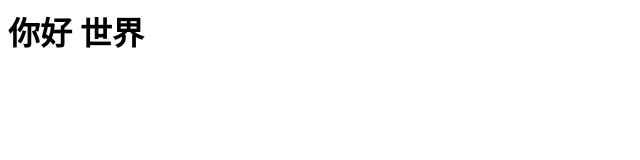
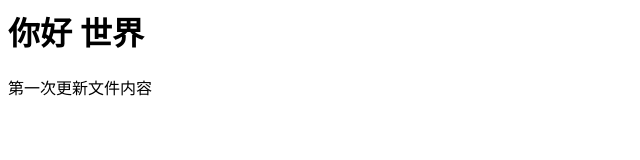
Before and after one commit to hello259/259-qd1, a plain HTML site: page index.html in a window 1280 px wide. Shown: the whole page, without its empty margins (0-640 px from the left). Drawn offline with Linux system fonts and the light colour scheme.

Commit message:
第一次更新文件

```diff
--- a/index.html
+++ b/index.html
@@ -1 +1 @@
-<h1>你好 世界</h1>
+<h1>你好 世界</h1><div>第一次更新文件内容</div>
```
Also changed, not shown: css/index.css (added), js/index.js (added).
